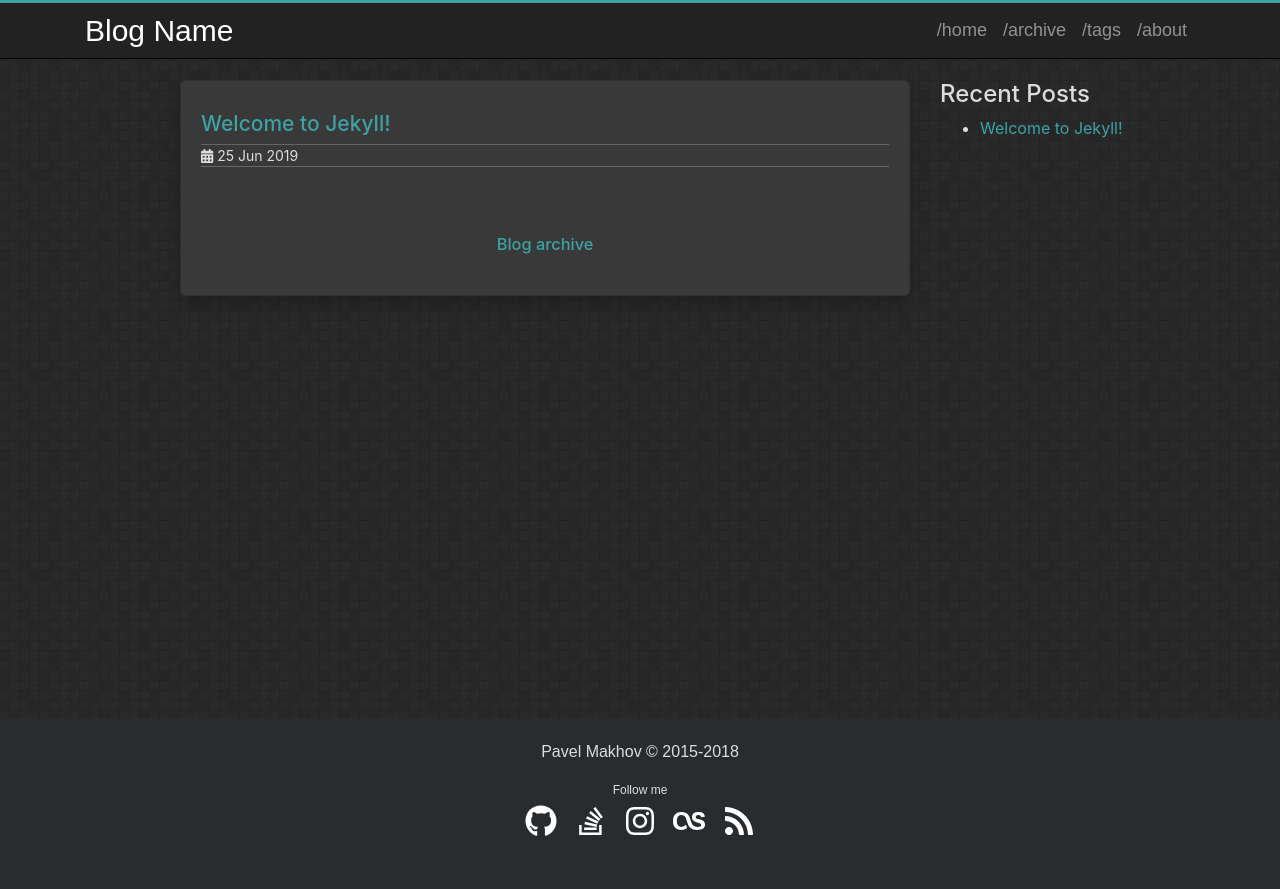
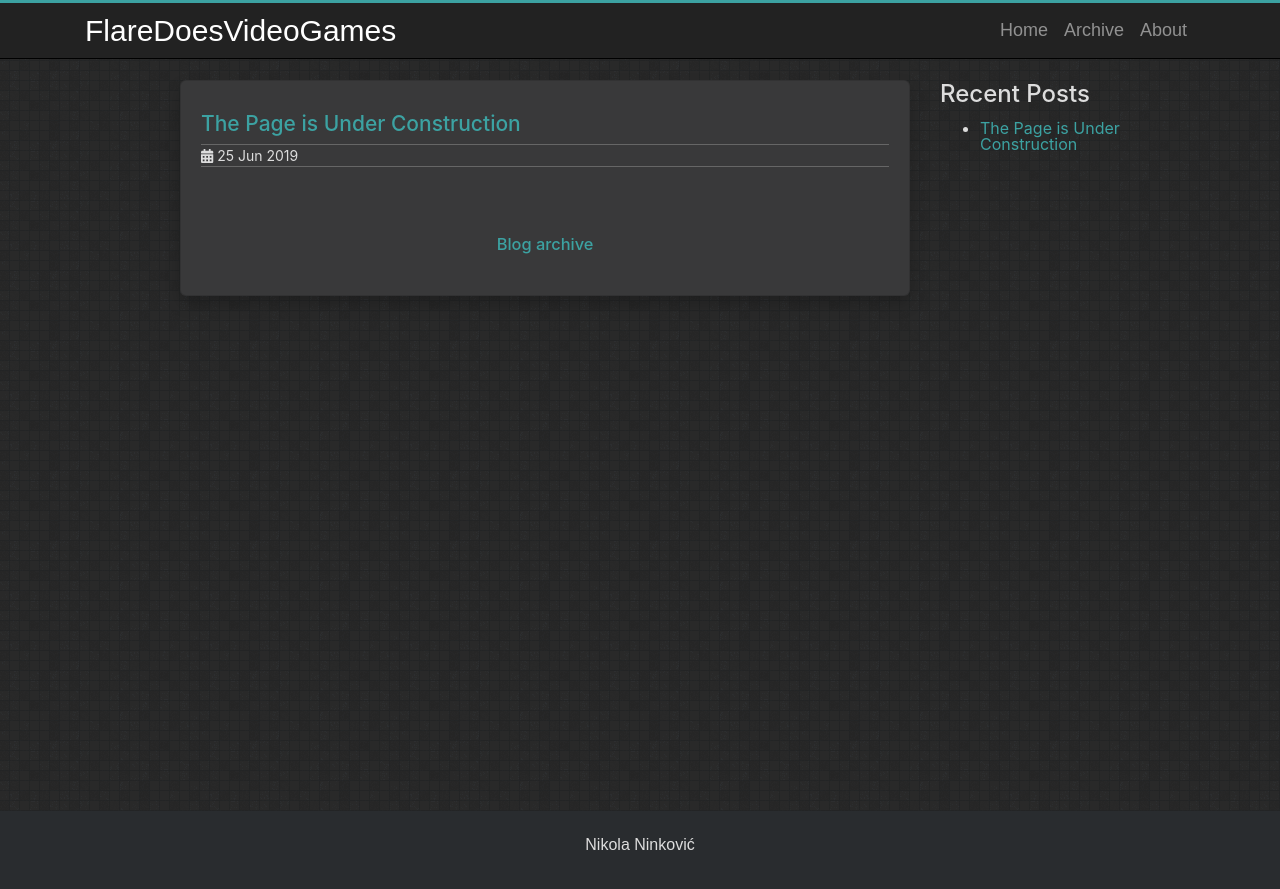
Before and after one commit to SadPotatoChip/sadpotatochip.github.io, a Jekyll site: the page built from index.md, in a window 1280 px wide. Shown: the top 889 px of the page. Built offline with Jekyll 4.4.1, drawn with Linux system fonts in a browser that asks for light colours.

Commit message:
first real commit

```diff
--- a/_config.yml
+++ b/_config.yml
@@ -1,7 +1,7 @@
 # Jekyll configuration
 
-name: Blog Name
-description: Software Developer
+name: FlareDoesVideoGames
+description:
 
 # Url is currently only used only for the RSS feed in feed.xml
 url: https://sadpotatochip.github.io
@@ -11,24 +11,23 @@ url: https://sadpotatochip.github.io
 # For a project page here should be a project name. Otherwise (for user's/organization's page leave it empty)
 baseurl: ''
 
-author: Pavel Makhov
-copyright: 2015-2018
+author: Nikola Ninković
 
-share:
-  facebook: true
-  twitter: true
-  gplus: true
-  linkedin: true
-  pinterest: true
-  email: true
+# share:
+#   facebook: true
+#   twitter: true
+#   gplus: true
+#   linkedin: true
+#   pinterest: true
+#   email: true
 
-social:
-  github: streetturtle
-  stackoverflow: ''
-  linkedin:
-  instagram: ''
-  lastfm: ''
-  rss: feed.xml
+# social:
+#   github: streetturtle
+#   stackoverflow: ''
+#   linkedin:
+#   instagram: ''
+#   lastfm: ''
+#   rss: feed.xml
 
 # Google Analytics key, leave blank to ignore
 google_analytics_key:
--- a/_includes/footer.html
+++ b/_includes/footer.html
@@ -1,8 +1,8 @@
     <footer class="footer-distributed">
       <div class="container">
         <div class="footer">
-          <p>{{ site.author }} &copy; {{ site.copyright }}</p>
-          {% include social.html %}
+          <p>{{ site.author }} {{ site.copyright }}</p>
+          <!-- {% include social.html %} -->
         </div>
       </div>
     </footer>
--- a/_includes/header.html
+++ b/_includes/header.html
@@ -51,10 +51,9 @@
         </button>
         <div class="collapse navbar-collapse" id="navbarNavAltMarkup">
             <div class="navbar-nav">
-                <a class="nav-item nav-link" href="{{ '' | relative_url }}/">/home</a>
-                <a class="nav-item nav-link" href="{{ 'archive' | relative_url }}">/archive</a>
-                <a class="nav-item nav-link" href="{{ 'tags' | relative_url }}">/tags</a>
-                <a class="nav-item nav-link" href="{{ 'about' | relative_url }}">/about</a>
+                <a class="nav-item nav-link" href="{{ '' | relative_url }}/">Home</a>
+                <a class="nav-item nav-link" href="{{ 'archive' | relative_url }}">Archive</a>
+                <a class="nav-item nav-link" href="{{ 'about' | relative_url }}">About</a>
             </div>
         </div>
     </div>
--- /dev/null
+++ b/_posts/2019-06-25-soon.markdown
@@ -0,0 +1,7 @@
+---
+layout: post
+title:  "The Page is Under Construction"
+date:   2019-06-25 07:26:59 +0200
+categories: info
+---
+The contents are coming....
```
Also changed, not shown: _posts/2019-06-25-welcome-to-jekyll.markdown (deleted, +0 -25 lines).
